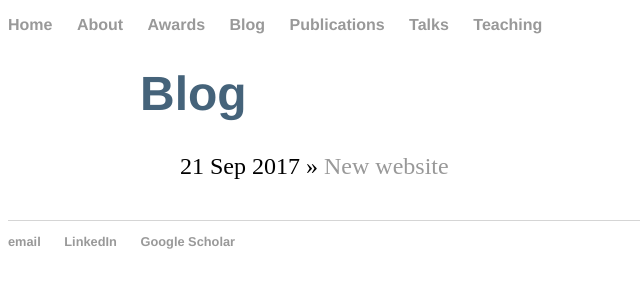
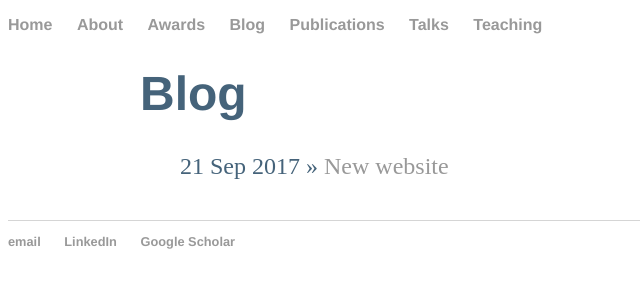
Before and after one commit to Hadrien-Montanelli/Hadrien-Montanelli.github.io, a Jekyll site: the page built from blog/index.html, in a window 1280 px wide. Shown: the top 300 px of the page, without its empty margins (0-640 px from the left). Built offline with Jekyll 4.4.1, drawn with Linux system fonts in a browser that asks for light colours.

Commit message:
Update main.css

```diff
--- a/css/main.css
+++ b/css/main.css
@@ -45,11 +45,13 @@ p {
 footer {
     border-top: 1px solid #d5d5d5;
     font-size: .8em;
+    color: rgb(69, 99, 122)
 }
 
 ul.posts {
     margin: 20px auto 40px;
     font-size: 1.5em;
+    color: rgb(69, 99, 122)
 }
 
 ul.posts li {
```
